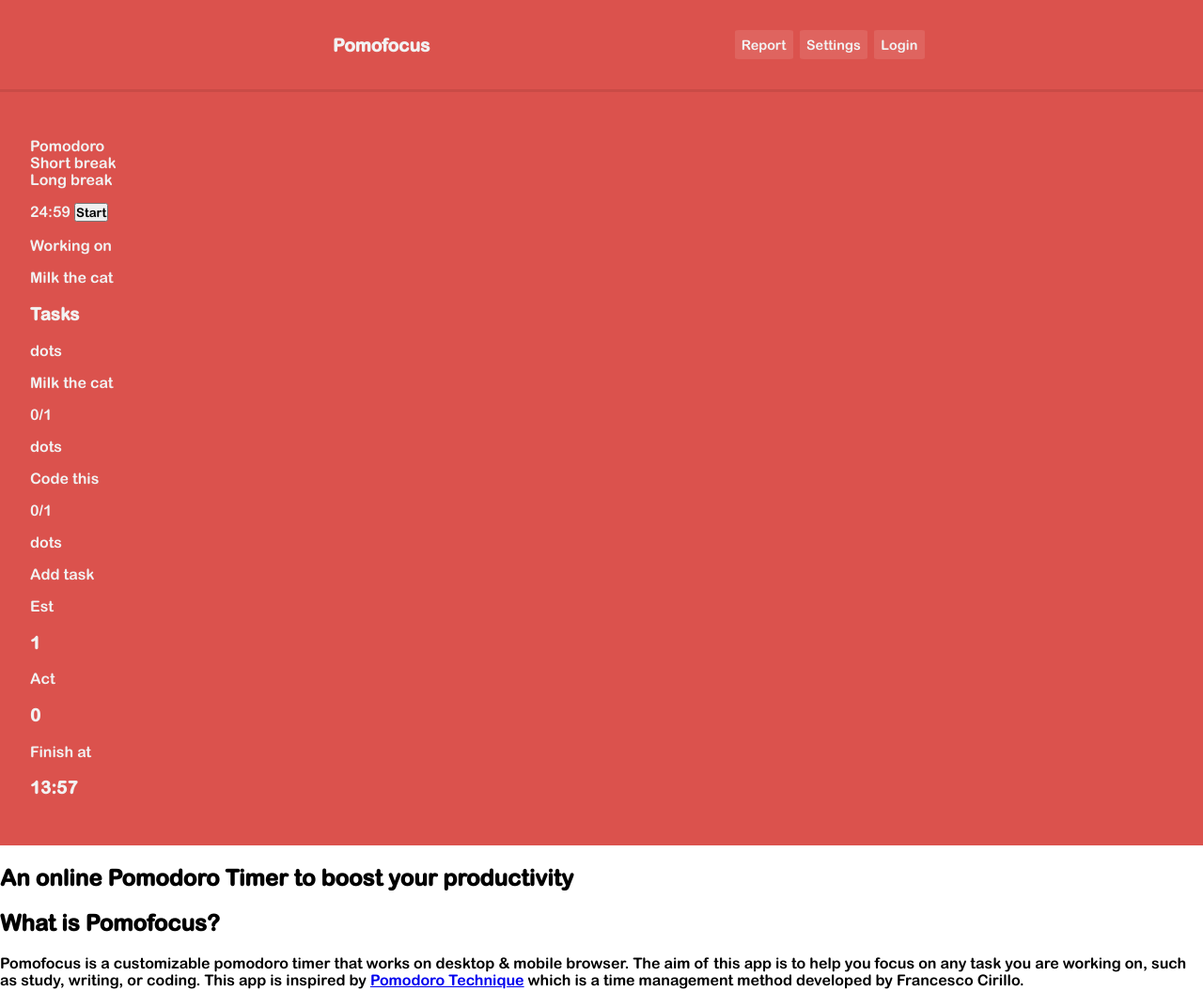
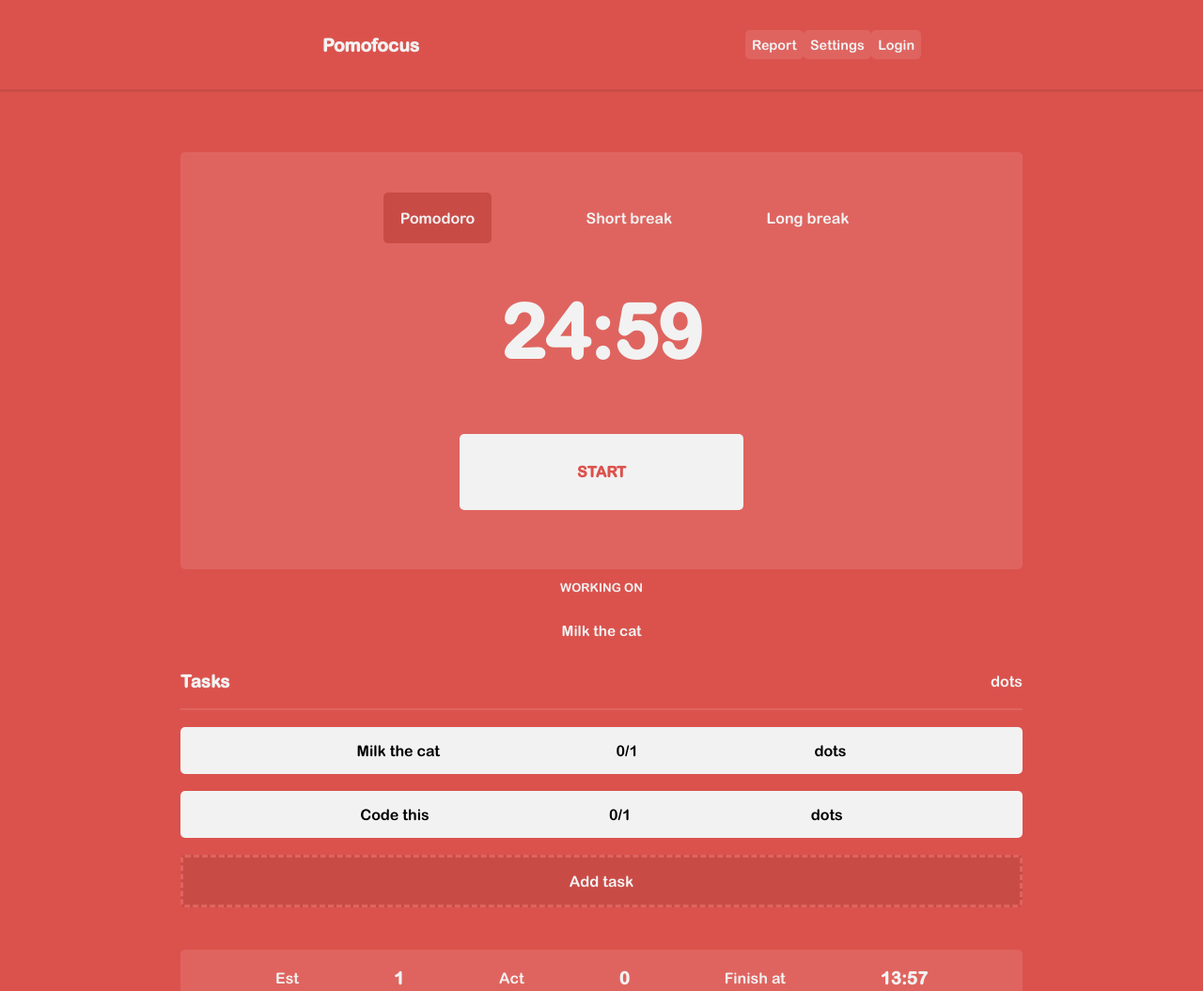
Before and after one commit to mariatlund/recreate-this, a plain HTML site: page index.html in a window 1280 px wide. Shown: the top 1055 px of the page at 94% size. Drawn offline with Linux system fonts and the light colour scheme.

Commit message:
all basic styling - colors, boxes, flex & grid

```diff
--- a/css/style.css
+++ b/css/style.css
@@ -17,12 +17,11 @@
   --grey-font-color: #a69798;
 
   /* PADDING */
-  --section-padding: 2.5%;
+  --section-padding: 15%;
 }
 
 * {
   box-sizing: border-box;
-  list-style: none;
   font-family: var(--primary-font);
   padding: 0%;
 }
@@ -31,14 +30,7 @@
   margin: 0%;
 }
 
-/* POMODORO SECTION */
-
-.pomo-section {
-  display: block;
-  background-color: var(--primary-color);
-  color: var(--primary-font-color);
-  padding: var(--section-padding);
-}
+/* HEADER */
 
 header {
   display: flex;
@@ -47,13 +39,14 @@
   justify-content: space-around;
   background-color: var(--primary-color);
   color: var(--primary-font-color);
-  padding: var(--section-padding);
+  padding: 2.5%;
   padding-inline: 15%;
   border-style: solid;
   border-color: var(--tertiary-color);
   border-top: none;
   border-left: none;
   border-right: none;
+  width: 100%;
 }
 
 header a {
@@ -70,8 +63,8 @@
   display: flex;
   flex-direction: row;
   flex-wrap: nowrap;
-  justify-content: space-between;
-  gap: 5%;
+  justify-content: space-evenly;
+  /* gap: 5%; */
   margin: 0%;
 }
 
@@ -83,5 +76,158 @@
   background-color: var(--secondary-color);
   padding: 5%;
   font-size: 90%;
-  border-radius: 6%;
+  border-radius: 5px;
 }
+
+/* POMODORO SECTION */
+
+.pomo-section {
+  display: block;
+  background-color: var(--primary-color);
+  color: var(--primary-font-color);
+  padding: var(--section-padding);
+  padding-top: 5%;
+}
+
+.timer-container {
+  background-color: var(--secondary-color);
+  display: grid;
+  grid-template-columns: 1fr;
+  padding-inline: var(--section-padding);
+  padding-top: 3%;
+  border-radius: 5px;
+  width: 100%;
+}
+
+.timer-menu {
+  display: flex;
+  flex-direction: row;
+  flex-wrap: nowrap;
+  align-items: center;
+  justify-content: space-around;
+  width: 100%;
+  list-style: none;
+}
+
+.current-menu-option {
+  background-color: var(--tertiary-color);
+  padding: 3%;
+  border-radius: 5px;
+}
+
+.timer-count {
+  display: flex;
+  flex-direction: column;
+  align-items: center;
+}
+
+.timer-count p {
+  font-size: 500%;
+  margin: 5%;
+  font-weight: bold;
+}
+
+.button {
+  text-decoration: none;
+  text-transform: uppercase;
+  font-weight: bold;
+  background-color: var(--primary-font-color);
+  color: var(--primary-color);
+  padding: 5%;
+  padding-inline: 20%;
+  border-radius: 5px;
+  margin: 5%;
+  margin-bottom: 10%;
+}
+
+.current-task-overview {
+  display: flex;
+  flex-direction: column;
+  align-items: center;
+  text-transform: uppercase;
+  font-size: 80%;
+  color: var(--primary-font-color);
+  /* font-weight: bold; */
+}
+
+.current-task {
+  color: var(--primary-font-color);
+  font-size: 120%;
+  text-transform: none;
+}
+
+.tasks-menu {
+  display: grid;
+  grid-template-columns: 1fr;
+}
+
+.tasks-header {
+  display: flex;
+  flex-direction: row;
+  align-items: center;
+  justify-content: space-between;
+  width: 100%;
+  border-style: solid;
+  border-top: none;
+  border-inline: none;
+  border-color: var(--secondary-color);
+  border-width: 2px;
+}
+
+.task {
+  background-color: var(--primary-font-color);
+  color: black;
+  display: flex;
+  flex-direction: row;
+  align-items: center;
+  justify-content: space-evenly;
+  width: 100%;
+  margin-top: 2%;
+  border-radius: 5px;
+}
+
+.task-name {
+  align-self: flex-start;
+}
+
+.add-task {
+  background-color: var(--tertiary-color);
+  text-align: center;
+  color: var(--primary-font-color);
+  border-style: dashed;
+  border-color: var(--secondary-color);
+  border-width: 3px;
+}
+
+.overview-container {
+  display: flex;
+  flex-direction: row;
+  align-items: center;
+  justify-content: space-evenly;
+  background-color: var(--secondary-color);
+  border-radius: 5px;
+  margin-top: 5%;
+}
+
+/* TEXT SECTION */
+.text-section {
+  color: var(--secondary-font-color);
+  padding: var(--section-padding);
+  padding-top: 5%;
+  padding-bottom: 5%;
+}
+
+.text-section h2 {
+  font-size: 120%;
+}
+
+.text-section a {
+  text-decoration: none;
+  color: var(--primary-color);
+  font-weight: bold;
+}
+
+.text-section ol,
+ul {
+  padding-left: 5%;
+}
--- a/index.html
+++ b/index.html
@@ -20,16 +20,20 @@
       <section class="pomo-section">
         <div class="timer-container">
           <ul class="timer-menu">
-              <li>Pomodoro</li>
+            <li class="current-menu-option">Pomodoro</li>
             <li>Short break</li>
             <li>Long break</li>
           </ul>
-             <p class="timer-count">24:59</hp>
-             <button>Start</button>
+          <div class="timer-count">
+            <p>24:59</p>
+            <a href="#" class="button">Start</a>
+          </div>
         </div>
 
+        <div class="current-task-overview">
           <p>Working on</p>
-            <p>Milk the cat</p>
+          <p class="current-task">Milk the cat</p>
+        </div>
 
         <div class="tasks-menu">
           <div class="tasks-header">
@@ -38,16 +42,16 @@
           </div>
           <div class="tasks-list">
             <div class="task unfinished">
-                    <p>Milk the cat</p>
+              <p class="task-name">Milk the cat</p>
               <p>0/1</p>
               <div>dots</div>
             </div>
             <div class="task finished">
-                    <p>Code this</p>
+              <p class="task-name">Code this</p>
               <p>0/1</p>
               <div>dots</div>
             </div>
-                <div class="add-task">
+            <div class="task add-task">
               <p>Add task</p>
             </div>
           </div>
@@ -65,10 +69,23 @@
       <section class="text-section">
         <h1>An online Pomodoro Timer to boost your productivity</h1>
         <h2>What is Pomofocus?</h2>
-          <p>Pomofocus is a customizable pomodoro timer that works on desktop & mobile browser. The aim of this app is to help you focus on any task you are working on, such as study, writing, or coding. This app is inspired by <a href="#">Pomodoro Technique</a> which is a time management method developed by Francesco Cirillo.</p>
+        <p>
+          Pomofocus is a customizable pomodoro timer that works on desktop &
+          mobile browser. The aim of this app is to help you focus on any task
+          you are working on, such as study, writing, or coding. This app is
+          inspired by <a href="#">Pomodoro Technique</a> which is a time
+          management method developed by Francesco Cirillo.
+        </p>
 
         <h2>What is Pomodoro Technique?</h2>
-          <p>The Pomodoro Technique is created by Francesco Cirillo for a more productive way to work and study. The technique uses a timer to break down work into intervals, traditionally 25 minutes in length, separated by short breaks. Each interval is known as a pomodoro, from the Italian word for 'tomato', after the tomato-shaped kitchen timer that Cirillo used as a university student. - <a href="#">Wikipedia</a></p>
+        <p>
+          The Pomodoro Technique is created by Francesco Cirillo for a more
+          productive way to work and study. The technique uses a timer to break
+          down work into intervals, traditionally 25 minutes in length,
+          separated by short breaks. Each interval is known as a pomodoro, from
+          the Italian word for 'tomato', after the tomato-shaped kitchen timer
+          that Cirillo used as a university student. - <a href="#">Wikipedia</a>
+        </p>
 
         <h2>How to use the Pomodoro Timer?</h2>
         <ol>
@@ -83,7 +100,9 @@
         <h2>Features</h2>
         <ul>
           <li>Responsive design that works with desktop and mobile</li>
-              <li>Color transition to switch moods between work time and rest time</li>
+          <li>
+            Color transition to switch moods between work time and rest time
+          </li>
           <li>Audio notification at the end of a timer period</li>
           <li>Customizable timer intervals to suit your preference</li>
         </ul>
```
Lines whose indentation alone changed are shown as unchanged.
